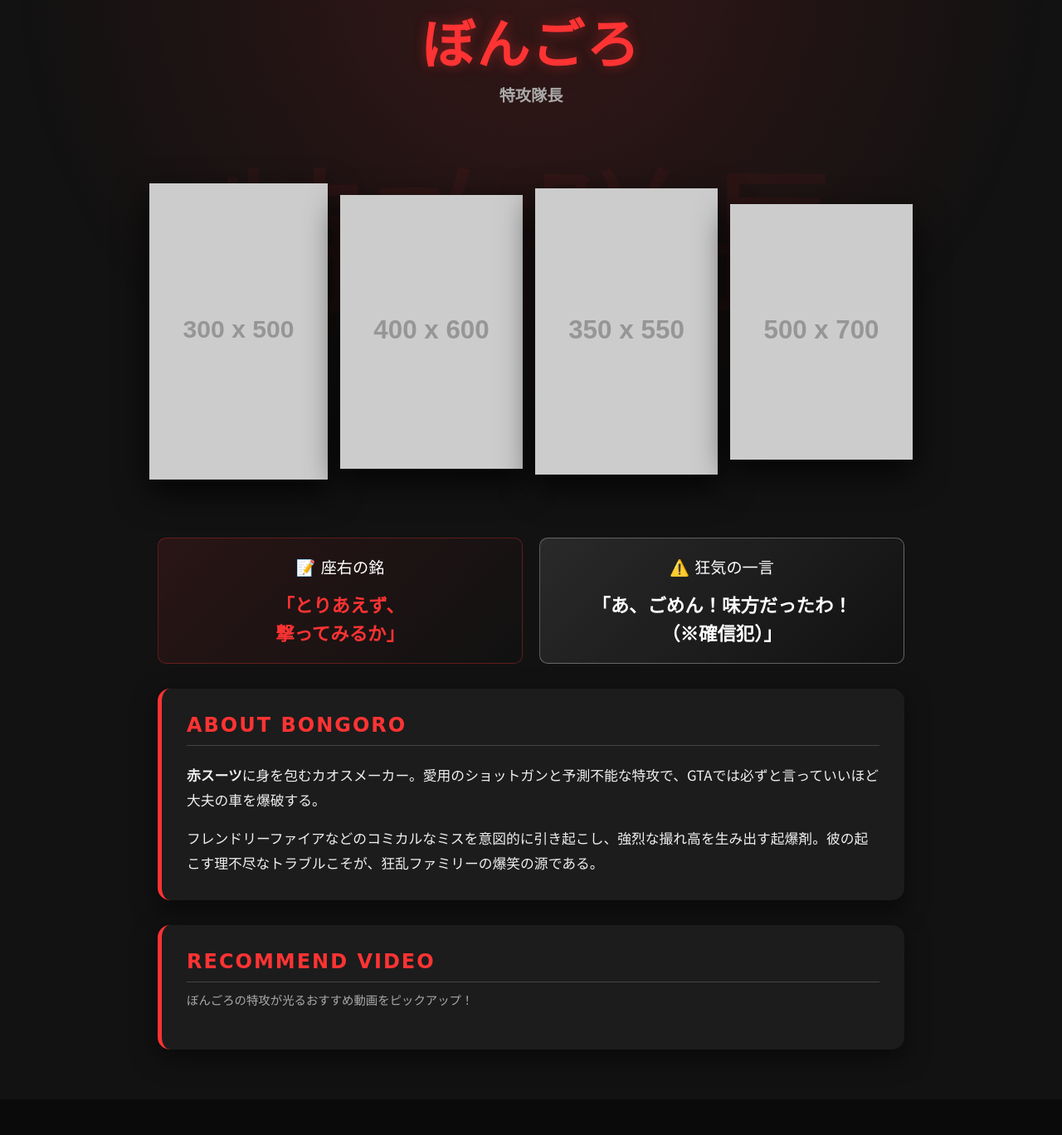
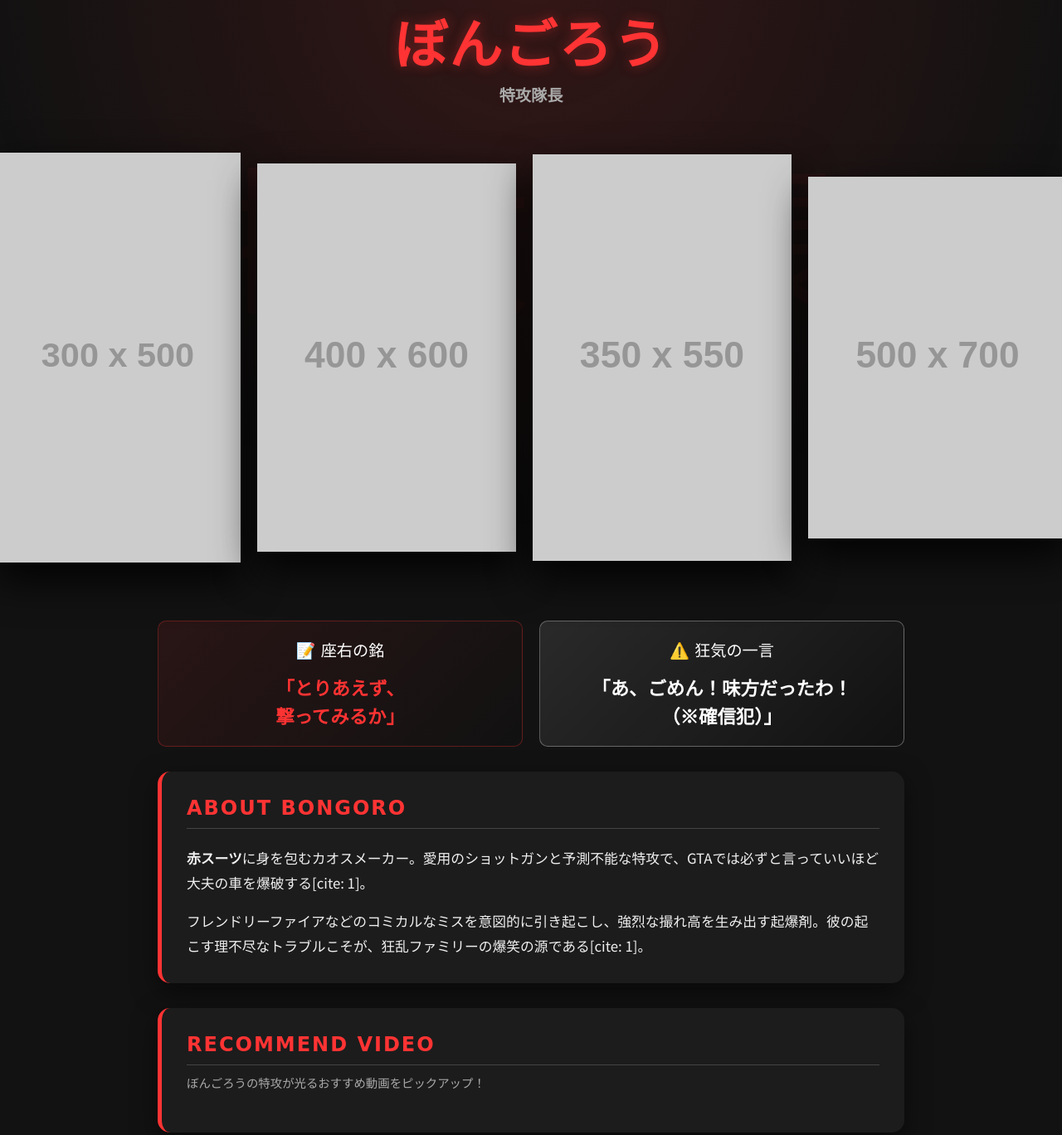
Before and after one commit to kyoranfamily-cloud/Kyoranfamily.Laughing, a plain HTML site: page member_bongoro.html in a window 1280 px wide. Shown: the part 121-1489 px from the top of the page at 83% size. Drawn offline with Linux system fonts and the light colour scheme; no server answers; placeholder pictures from the web are drawn by us; a web font is replaced by a local one.

Commit message:
Update member_bongoro.html

```diff
--- a/member_bongoro.html
+++ b/member_bongoro.html
@@ -3,7 +3,7 @@
 <head>
     <meta charset="UTF-8">
     <meta name="viewport" content="width=device-width, initial-scale=1.0">
-    <title>ぼんごろ (Bongoro) - 狂乱ファミリー</title>
+    <title>ぼんごろう (Bongoro) - 狂乱ファミリー</title>
     <link href="https://fonts.googleapis.com/css2?family=Dela+Gothic+One&family=Noto+Sans+JP:wght@400;700;900&display=swap" rel="stylesheet">
     <style>
         :root { --bg-color: #121212; --text-color: #f0f0f0; --theme-color: #ff3333; }
@@ -19,12 +19,11 @@
         .member-name { font-size: 4rem; margin: 0; color: var(--theme-color); text-shadow: 0 0 15px rgba(255,51,51,0.4); }
         .member-role { font-size: 1.2rem; color: #aaa; margin-top: 5px; margin-bottom: 30px; font-weight: bold; }
 
-        /* 4つの画像を横一列に綺麗に並べるためのフレックスボックス設定 */
-        .avatar-cluster { position: relative; width: 100%; max-width: 1000px; height: 420px; margin: 0 auto; display: flex; justify-content: center; align-items: flex-end; gap: 15px; padding-bottom: 10px; }
-        .avatar-img { height: 85%; max-width: 22%; object-fit: contain; filter: drop-shadow(0 15px 20px rgba(0,0,0,0.8)); opacity: 0; animation: fadeInUp 0.8s cubic-bezier(0.2, 0.8, 0.2, 1) forwards; transition: transform 0.3s; }
+        /* 画像を大きく表示するために高さを確保し、横並びのサイズを拡大 */
+        .avatar-cluster { position: relative; width: 100%; max-width: 1200px; height: 520px; margin: 0 auto; display: flex; justify-content: center; align-items: flex-end; gap: 20px; padding-bottom: 10px; }
+        .avatar-img { height: 95%; max-width: 26%; object-fit: contain; filter: drop-shadow(0 20px 25px rgba(0,0,0,0.9)); opacity: 0; animation: fadeInUp 0.8s cubic-bezier(0.2, 0.8, 0.2, 1) forwards; transition: transform 0.3s; }
         .avatar-img:hover { transform: translateY(-10px); }
 
-        /* 画像ごとの出現遅延アニメーション */
         .avatar-other { animation-delay: 0.2s; }
         .avatar-mh { animation-delay: 0.4s; }
         .avatar-gta { animation-delay: 0.6s; }
@@ -40,7 +39,7 @@
         .profile-text p:last-child { margin-bottom: 0; }
 
         .quote-grid { display: grid; grid-template-columns: 1fr 1fr; gap: 20px; }
-        @media (max-width: 768px) { .quote-grid { grid-template-columns: 1fr; } .avatar-cluster { height: 300px; } }
+        @media (max-width: 768px) { .quote-grid { grid-template-columns: 1fr; } .avatar-cluster { height: 350px; } }
         .motto-box { background: linear-gradient(135deg, rgba(255,51,51,0.1), transparent); border: 1px solid rgba(255,51,51,0.3); border-radius: 10px; padding: 20px; text-align: center; }
         .madness-box { background: linear-gradient(135deg, rgba(255,255,255,0.1), transparent); border: 1px solid rgba(255,255,255,0.3); border-radius: 10px; padding: 20px; text-align: center; }
         .quote-title { font-family: 'Dela Gothic One', cursive; font-size: 1.2rem; margin-bottom: 15px; color: #fff; }
@@ -60,10 +59,9 @@
         <div style="font-family: 'Dela Gothic One', cursive; color: var(--theme-color);">BONGORO PROFILE</div>
     </header>
     <div class="member-hero">
-        <h1 class="member-name">ぼんごろ</h1>
+        <h1 class="member-name">ぼんごろう</h1>
         <div id="member-role" class="member-role">特攻隊長</div>
         <div class="avatar-cluster">
-            <!-- 4枚の画像が横並びで重ならずに表示されます -->
             <img id="image-other" src="https://placehold.co/300x500/222/555?text=Other" alt="その他" class="avatar-img avatar-other">
             <img id="image-mh" src="https://placehold.co/400x600/333/777?text=Monster+Hunter" alt="モンハン姿" class="avatar-img avatar-mh">
             <img id="image-gta" src="https://placehold.co/350x550/444/888?text=GTA5+(Shotgun)" alt="GTA姿" class="avatar-img avatar-gta">
@@ -84,13 +82,13 @@
         <div class="profile-box">
             <h2>ABOUT BONGORO</h2>
             <div id="about-text" class="profile-text">
-                <p><strong>赤スーツ</strong>に身を包むカオスメーカー。愛用のショットガンと予測不能な特攻で、GTAでは必ずと言っていいほど大夫の車を爆破する。</p>
-                <p>フレンドリーファイアなどのコミカルなミスを意図的に引き起こし、強烈な撮れ高を生み出す起爆剤。彼の起こす理不尽なトラブルこそが、狂乱ファミリーの爆笑の源である。</p>
+                <p><strong>赤スーツ</strong>に身を包むカオスメーカー。愛用のショットガンと予測不能な特攻で、GTAでは必ずと言っていいほど大夫の車を爆破する[cite: 1]。</p>
+                <p>フレンドリーファイアなどのコミカルなミスを意図的に引き起こし、強烈な撮れ高を生み出す起爆剤。彼の起こす理不尽なトラブルこそが、狂乱ファミリーの爆笑の源である[cite: 1]。</p>
             </div>
         </div>
         <div class="profile-box">
             <h2>RECOMMEND VIDEO</h2>
-            <p style="color: #aaa; font-size: 0.9rem; margin-top: -10px; margin-bottom: 20px;">ぼんごろの特攻が光るおすすめ動画をピックアップ！</p>
+            <p style="color: #aaa; font-size: 0.9rem; margin-top: -10px; margin-bottom: 20px;">ぼんごろうの特攻が光るおすすめ動画をピックアップ！</p>
             <div id="member-video-container"></div>
         </div>
     </div>
@@ -155,7 +153,7 @@
                         const videoId = extractYouTubeId(v.url);
                         if (!videoId) return;
                         const selectedColorName = Array.isArray(v.color) ? v.color[0] : v.color;
-                        if (selectedColorName === 'ぼんごろ（赤）' || v.title.includes('ぼんごろ')) {
+                        if (selectedColorName === 'ぼんごろ（赤）' || v.title.includes('ぼんごろ') || v.title.includes('ぼんごろう')) {
                             memberVideos.push({ id: videoId, title: v.title, category: v.category, color: 'var(--theme-color)' });
                         }
                     });
```
